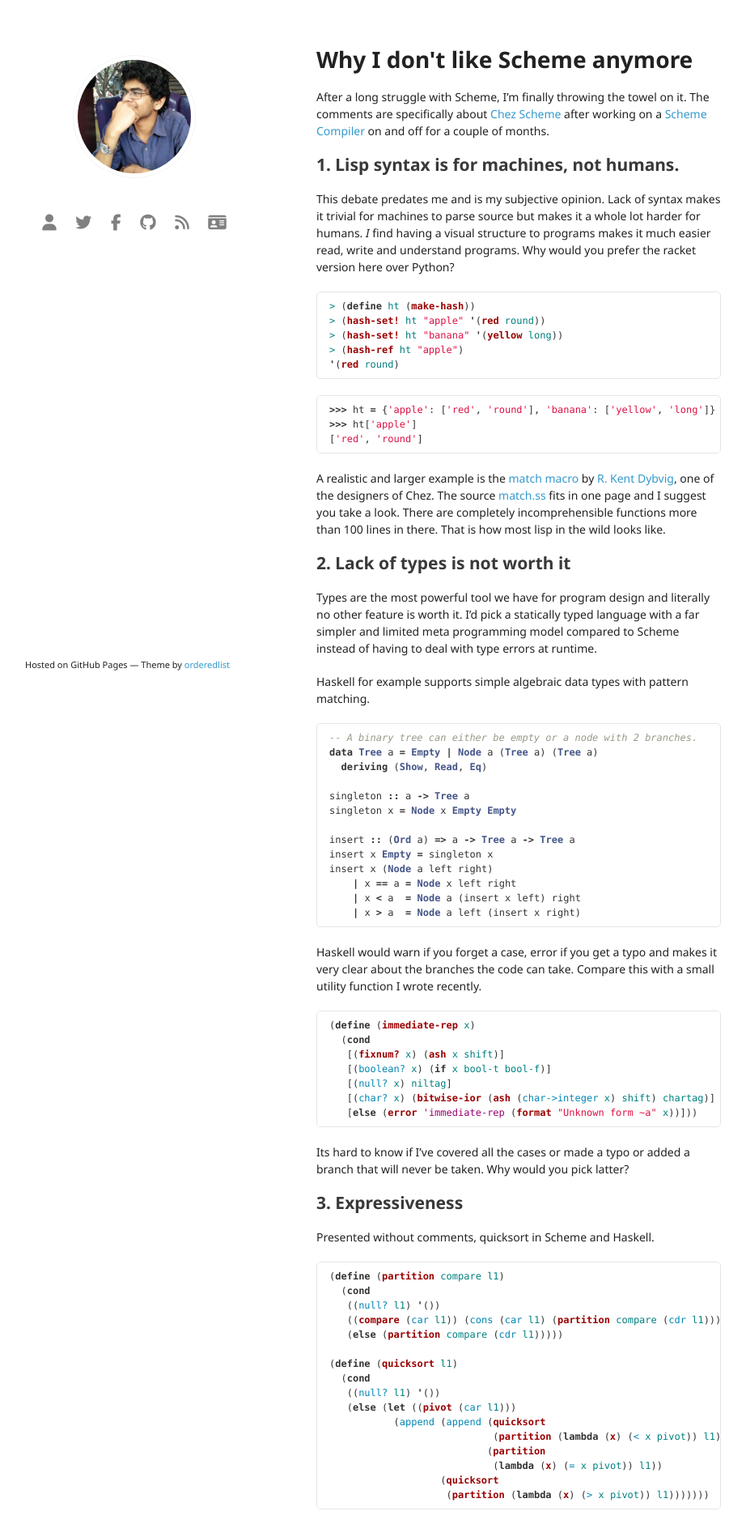
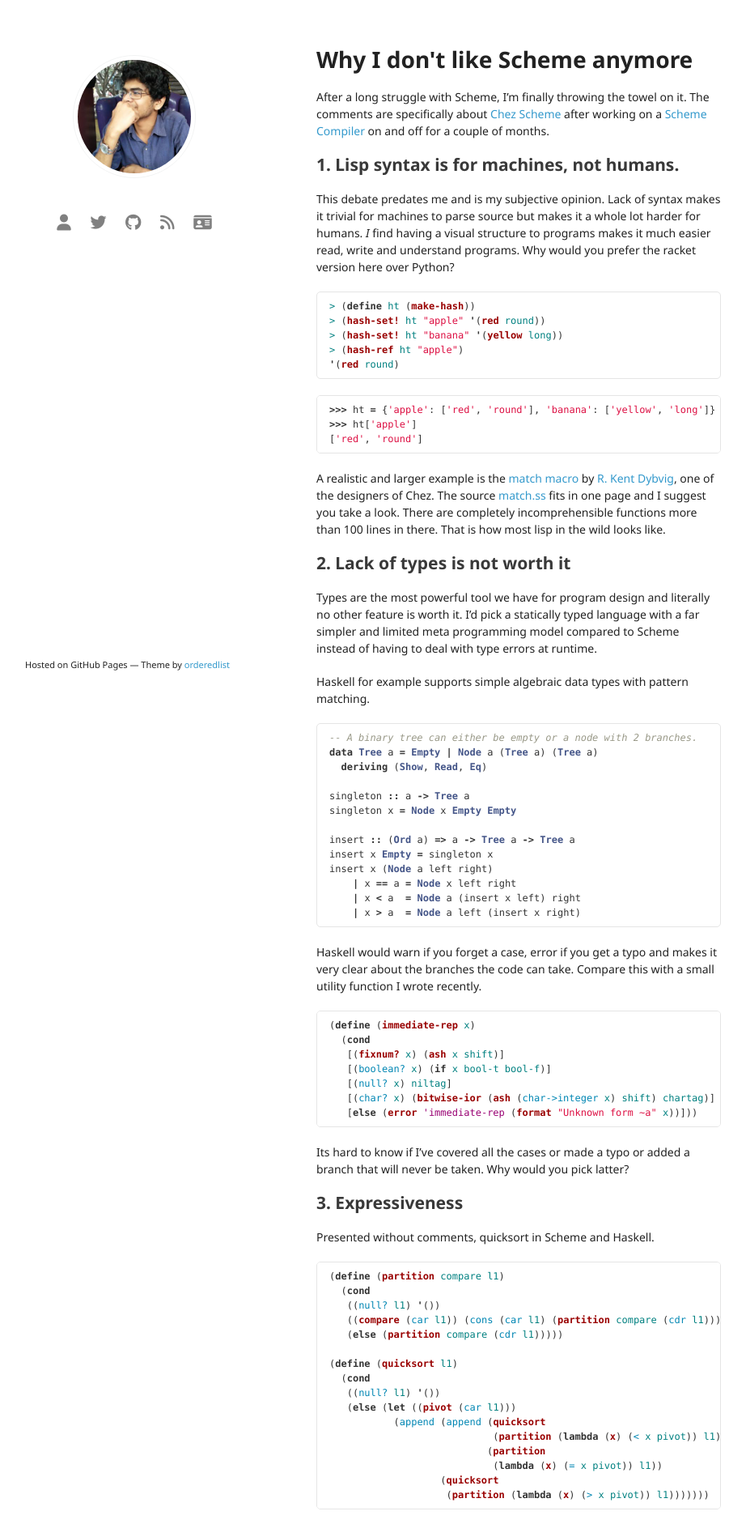
Before and after one commit to jaseemabid/blog, a Jekyll site: the page built from preview/scheme.md, in a window 1280 px wide. Shown: the top 1882 px of the page at 81% size, without its empty margins (179-1101 px from the left). Built offline with Jekyll 4.4.1, drawn with Linux system fonts in a browser that asks for light colours; nearby versions of some CDN libraries.

Commit message:
Good bye facebook 🗑️

```diff
--- a/_includes/header.html
+++ b/_includes/header.html
@@ -14,12 +14,6 @@
     <li>
       <a href="https://twitter.com/jaseemabid" title="Twitter">
         <i class="fa fa-twitter"></i>
-      </a>
-    </li>
-
-    <li>
-      <a href="https://facebook.com/jaseemabid" title="Facebook">
-        <i class="fa fa-facebook"></i>
       </a>
     </li>
 
```
